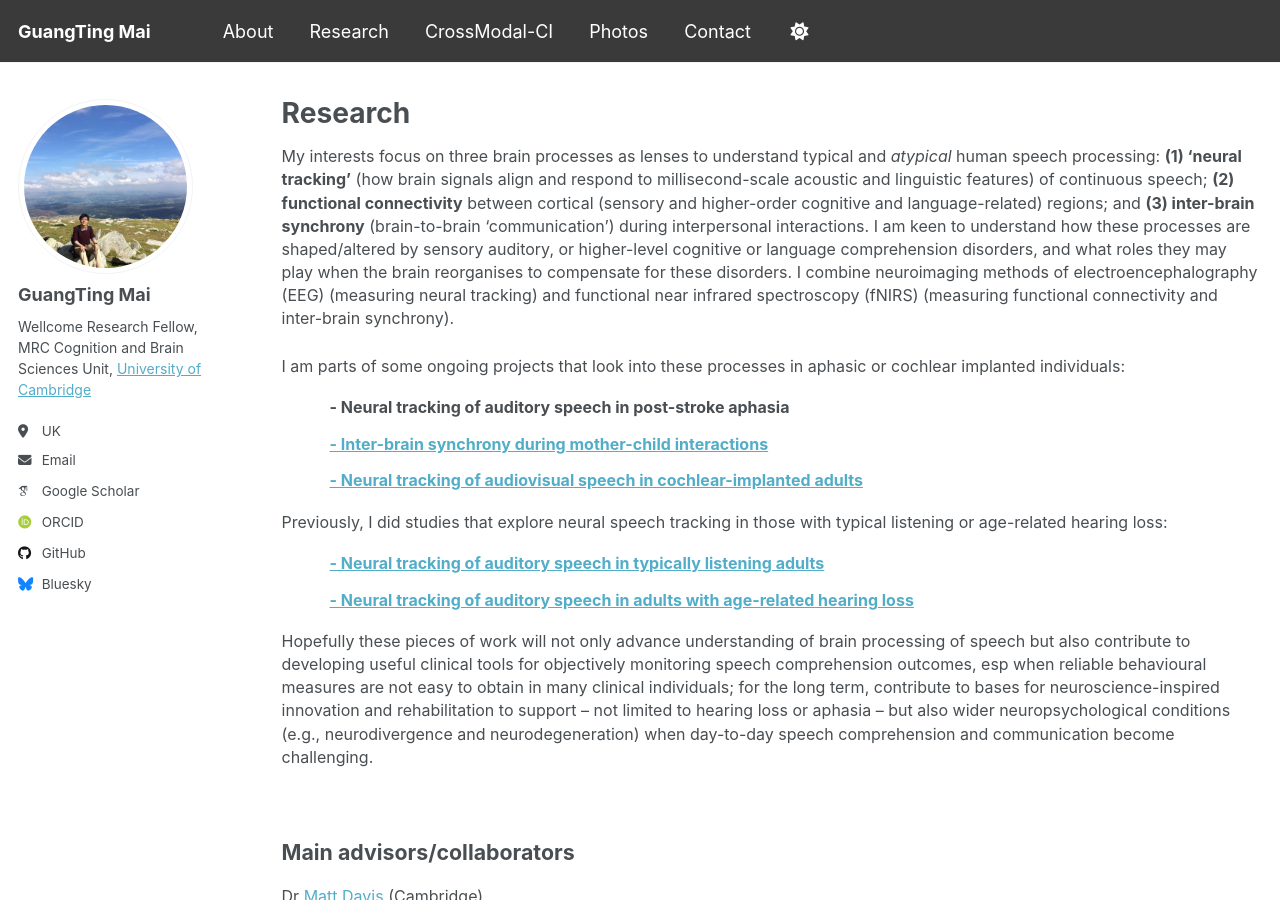
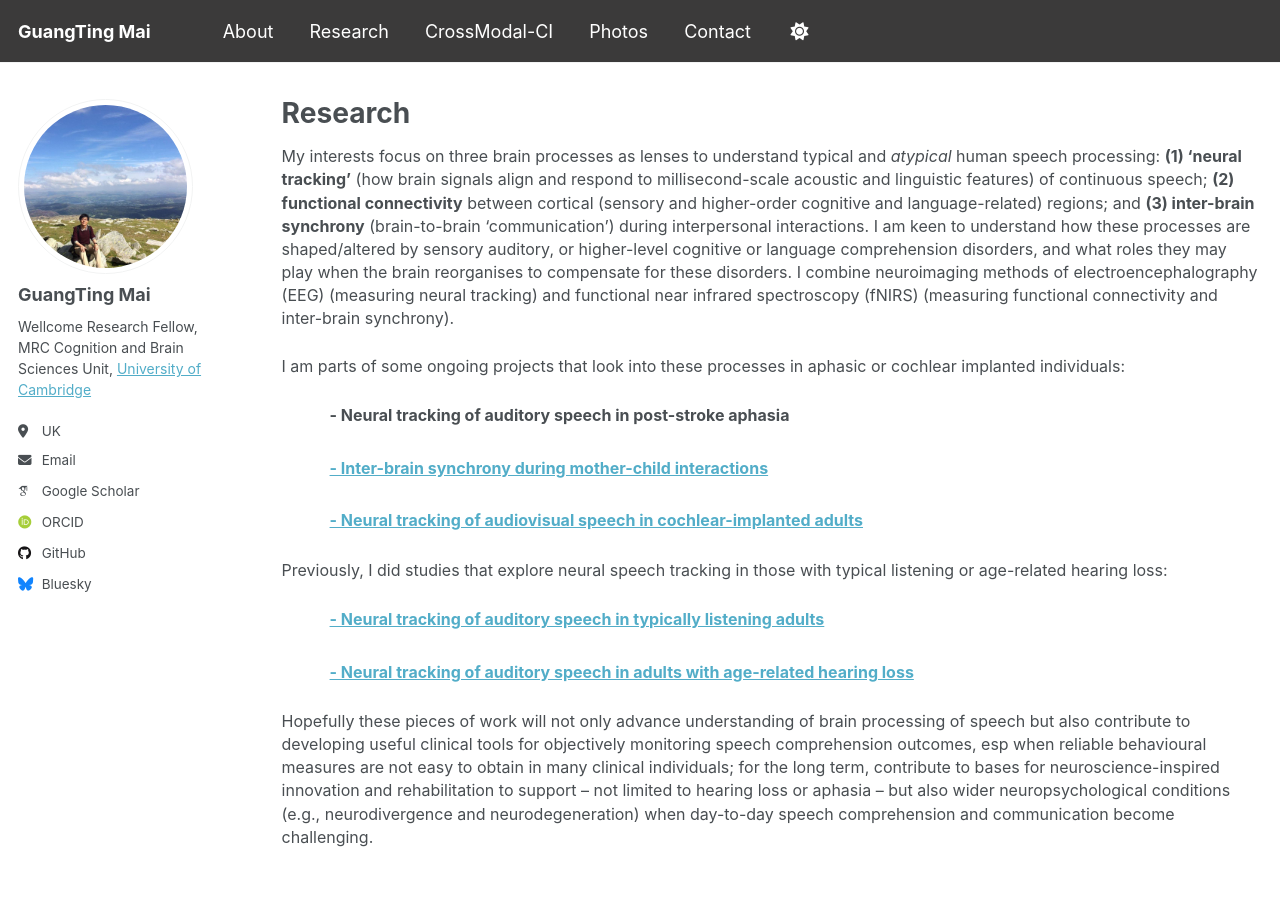
Before and after one commit to guangtingmai/guangtingmai.github.io, a Jekyll site: the page built from _pages/research.html, in a window 1280 px wide and 900 px high. Built offline with Jekyll 4.4.1, drawn with Linux system fonts in a browser that asks for light colours; some web fonts are replaced.

Commit message:
Update research.html

```diff
--- a/_pages/research.html
+++ b/_pages/research.html
@@ -13,12 +13,16 @@
   electroencephalography (EEG) (measuring neural tracking) and functional near infrared spectroscopy (fNIRS)
   (measuring functional connectivity and inter-brain synchrony).</span></p>
 <p><span style="font-size: 12pt;line-height: 1.5;display: block;margin-bottom: 0.15vh">I am parts of some ongoing projects that look into these processes in aphasic or cochlear implanted individuals:</span></p>
-<p><span style="font-size: 12pt;line-height: 0.8;display: block;margin-bottom: 0.05vh">&emsp;&emsp;&emsp;<strong>- Neural tracking of auditory speech in post-stroke aphasia</strong></span></p>
-<p><span style="font-size: 12pt;line-height: 0.8;display: block;margin-bottom: 0.05vh">&emsp;&emsp;&emsp;<a href="https://guangtingmai.github.io/interbrain-sync/"><strong>- Inter-brain synchrony during mother-child interactions</strong></a></span></p>
-<p><span style="font-size: 12pt;line-height: 0.8;display: block;margin-bottom: 0.15vh">&emsp;&emsp;&emsp;<a href="https://guangtingmai.github.io/crossmodal-ci/"><strong>- Neural tracking of audiovisual speech in cochlear-implanted adults</strong></a></span></p>
+<p>
+  <span style="font-size: 12pt;line-height: 1.8;display: block;margin-bottom: 0.05vh">&emsp;&emsp;&emsp;<strong>- Neural tracking of auditory speech in post-stroke aphasia</strong></span></p>
+  <span style="font-size: 12pt;line-height: 1.8;display: block;margin-bottom: 0.05vh">&emsp;&emsp;&emsp;<a href="https://guangtingmai.github.io/interbrain-sync/"><strong>- Inter-brain synchrony during mother-child interactions</strong></a></span></p>
+  <span style="font-size: 12pt;line-height: 1.8;display: block;margin-bottom: 0.15vh">&emsp;&emsp;&emsp;<a href="https://guangtingmai.github.io/crossmodal-ci/"><strong>- Neural tracking of audiovisual speech in cochlear-implanted adults</strong></a></span>
+</p>
 <p><span style="font-size: 12pt;line-height: 1.5;display: block;margin-bottom: 0.15vh">Previously, I did studies that explore neural speech tracking in those with typical listening or age-related hearing loss:</span></p>
-<p><span style="font-size: 12pt;line-height: 0.8;display: block;margin-bottom: 0.05vh">&emsp;&emsp;&emsp;<a href="https://guangtingmai.github.io/neuraltrack-typical/"><strong>- Neural tracking of auditory speech in typically listening adults</strong></a></span></p>
-<p><span style="font-size: 12pt;line-height: 0.8;display: block;margin-bottom: 0.25vh">&emsp;&emsp;&emsp;<a href="https://guangtingmai.github.io/neuraltrack-hearingloss/"><strong>- Neural tracking of auditory speech in adults with age-related hearing loss</strong></a></span></p>
+<p>
+  <span style="font-size: 12pt;line-height: 1.8;display: block;margin-bottom: 0.05vh">&emsp;&emsp;&emsp;<a href="https://guangtingmai.github.io/neuraltrack-typical/"><strong>- Neural tracking of auditory speech in typically listening adults</strong></a></span></p>
+  <span style="font-size: 12pt;line-height: 1.8;display: block;margin-bottom: 0.25vh">&emsp;&emsp;&emsp;<a href="https://guangtingmai.github.io/neuraltrack-hearingloss/"><strong>- Neural tracking of auditory speech in adults with age-related hearing loss</strong></a></span>
+</p>
 <p><span style="font-size: 12pt;line-height: 1.45;display: block;margin-bottom: 0.15vh">Hopefully these pieces of work will not only advance
   understanding of brain processing of speech but also contribute to developing useful clinical tools for objectively monitoring speech
   comprehension outcomes, esp when reliable behavioural measures are not easy to obtain in many clinical individuals; for the long term, contribute
```
